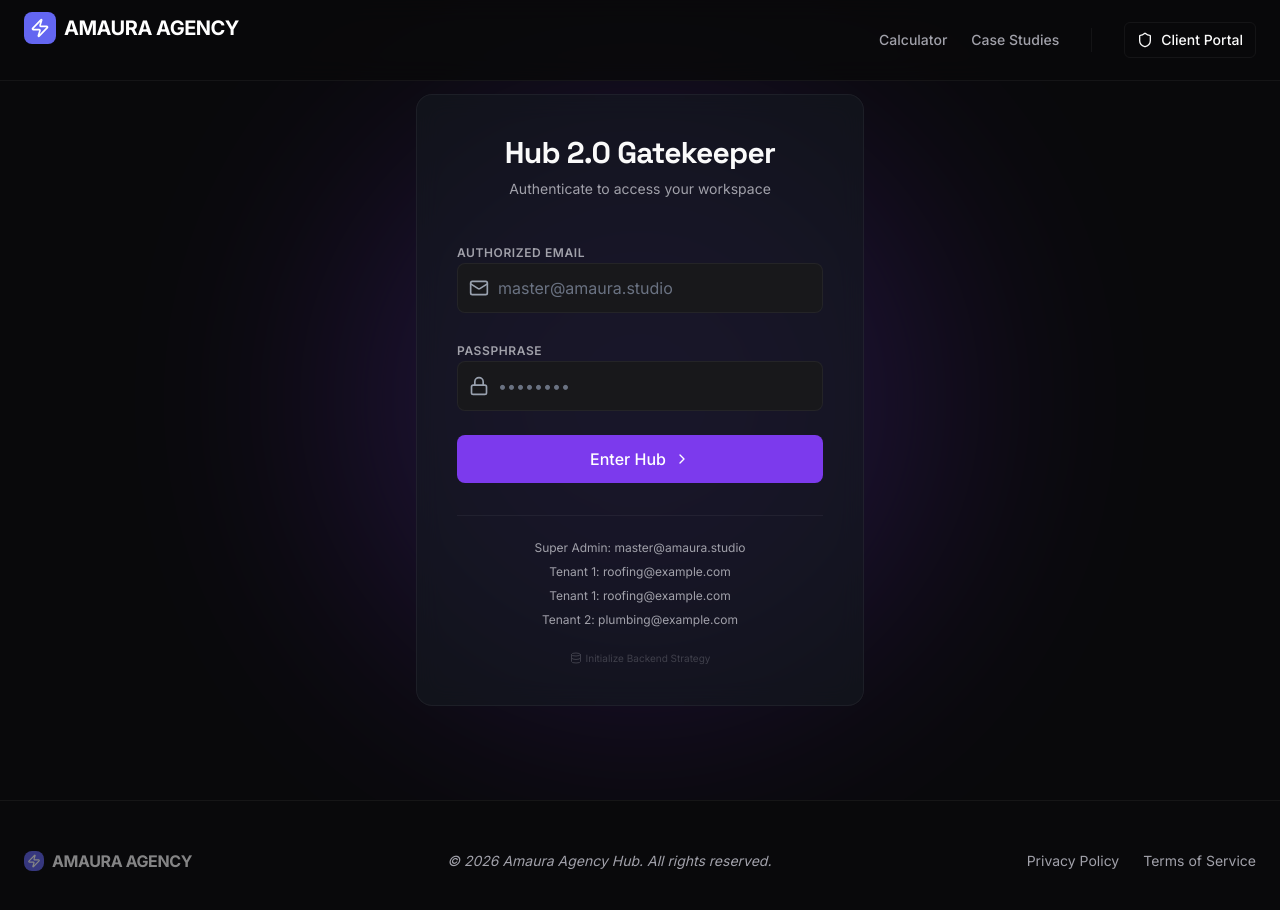
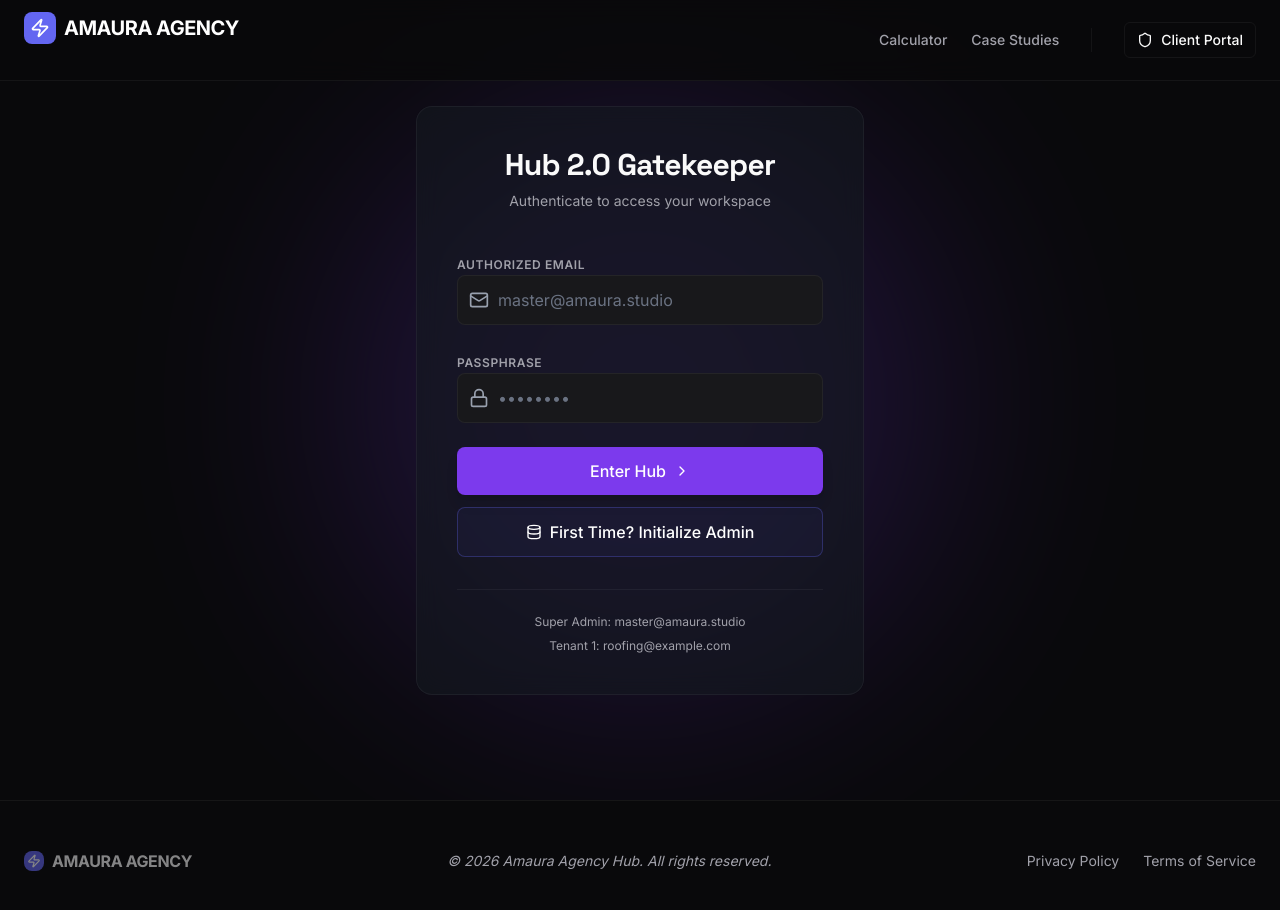
Before and after one commit to akshat92008/amaura2.0, a React (Vite) app: page /login in a window 1280 px wide. Shown: the top 910 px of the page. Built offline with nearby package versions, Linux system fonts and the light colour scheme; no server answers.

Commit message:
Improve login form UX and make initialization prominent

```diff
--- a/src/pages/Login.tsx
+++ b/src/pages/Login.tsx
@@ -124,9 +124,8 @@ export const Login = () => {
               </div>
               <input
                 type="email"
-                required
                 value={email}
-                onChange={(e) => setEmail(e.target.value)}
+                onChange={(e) => setEmail(e.target.value.trim())}
                 className="w-full bg-[var(--color-amaura-surface)] border border-[var(--color-amaura-border)] rounded-lg py-3 pl-10 pr-4 text-white placeholder-gray-500 focus:outline-none focus:ring-2 transition-all"
                 style={{ '--tw-ring-color': 'var(--color-primary)' } as React.CSSProperties}
                 placeholder="master@amaura.studio"
@@ -144,7 +143,6 @@ export const Login = () => {
               </div>
               <input
                 type="password"
-                required
                 value={password}
                 onChange={(e) => setPassword(e.target.value)}
                 className="w-full bg-[var(--color-amaura-surface)] border border-[var(--color-amaura-border)] rounded-lg py-3 pl-10 pr-4 text-white placeholder-gray-500 focus:outline-none focus:ring-2 transition-all"
@@ -154,10 +152,11 @@ export const Login = () => {
             </div>
           </div>
 
+          <div className="space-y-3">
             <button
               type="submit"
-            disabled={isLoading}
-            className="w-full flex justify-center py-3 px-4 rounded-lg font-medium text-white transition-all hover:-translate-y-0.5"
+              disabled={isLoading || isSeeding}
+              className="w-full flex justify-center py-3 px-4 rounded-lg font-medium text-white transition-all hover:-translate-y-0.5 shadow-lg active:scale-[0.98]"
               style={{ backgroundColor: 'var(--color-primary)' }}
             >
               {isLoading ? (
@@ -169,20 +168,28 @@ export const Login = () => {
                 </div>
               )}
             </button>
+
+            <button
+              type="button"
+              onClick={handleSeed}
+              disabled={isLoading || isSeeding}
+              className="w-full flex justify-center py-3 px-4 rounded-lg font-medium text-white transition-all border border-amaura-blue/30 bg-amaura-blue/5 hover:bg-amaura-blue/10 active:scale-[0.98]"
+            >
+              {isSeeding ? (
+                <Loader2 className="animate-spin h-5 w-5" />
+              ) : (
+                <div className="flex items-center space-x-2">
+                  <Database className="h-4 w-4" />
+                  <span>First Time? Initialize Admin</span>
+                </div>
+              )}
+            </button>
+          </div>
         </form>
 
         <div className="mt-8 pt-6 border-t border-[var(--color-amaura-border)] text-center text-xs text-[var(--color-amaura-text-muted)] flex flex-col space-y-2">
           <p>Super Admin: master@amaura.studio</p>
           <p>Tenant 1: roofing@example.com</p>
-          <p>Tenant 1: roofing@example.com</p>
-          <p>Tenant 2: plumbing@example.com</p>
-          <button
-            onClick={handleSeed}
-            disabled={isSeeding}
-            className="mt-4 text-[10px] opacity-30 hover:opacity-100 transition-opacity flex items-center justify-center gap-1 mx-auto"
-          >
-            <Database className="w-3 h-3" /> {isSeeding ? 'Initializing...' : 'Initialize Backend Strategy'}
-          </button>
         </div>
       </div>
     </div>
```
Lines whose indentation alone changed are shown as unchanged.
